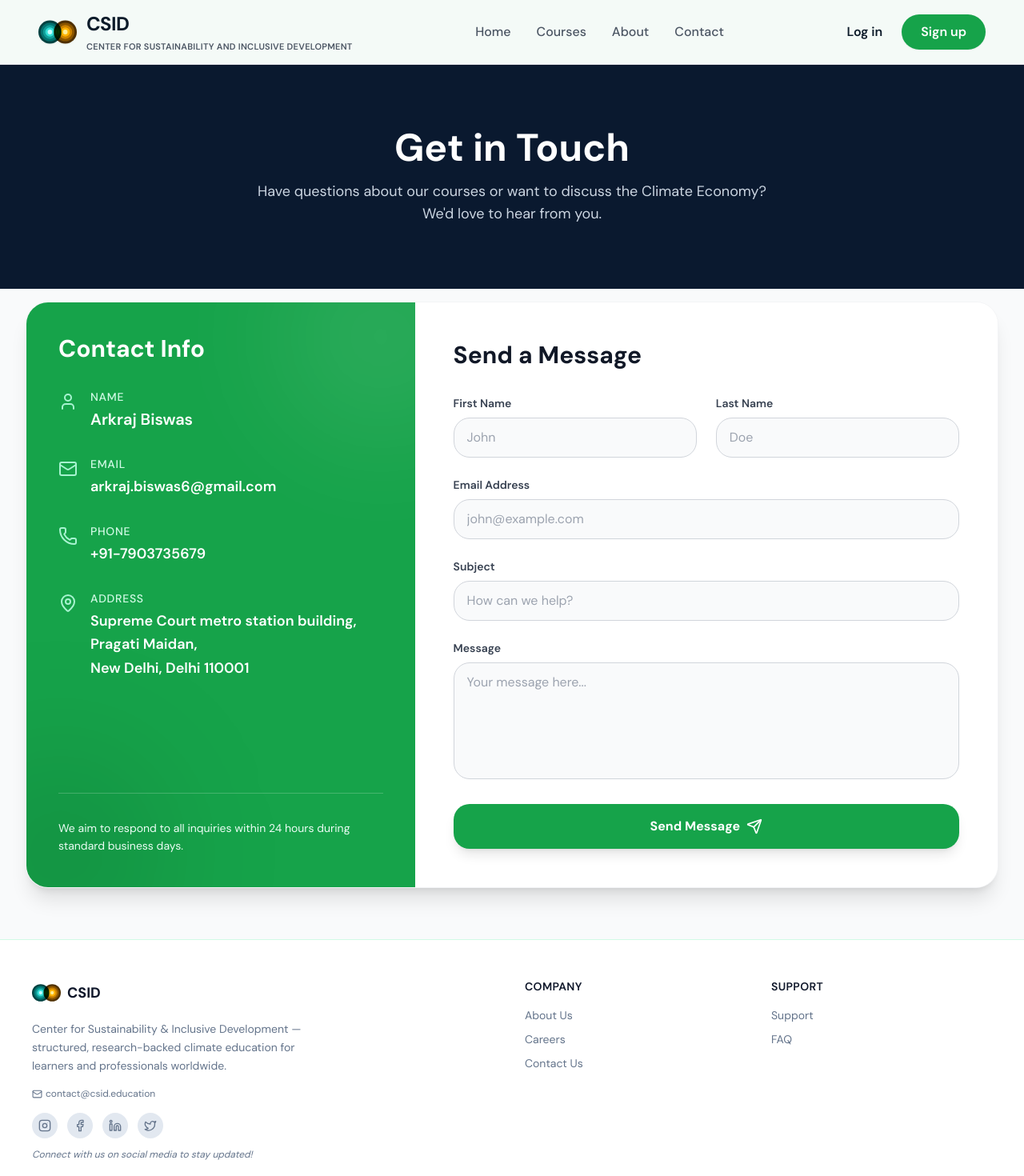
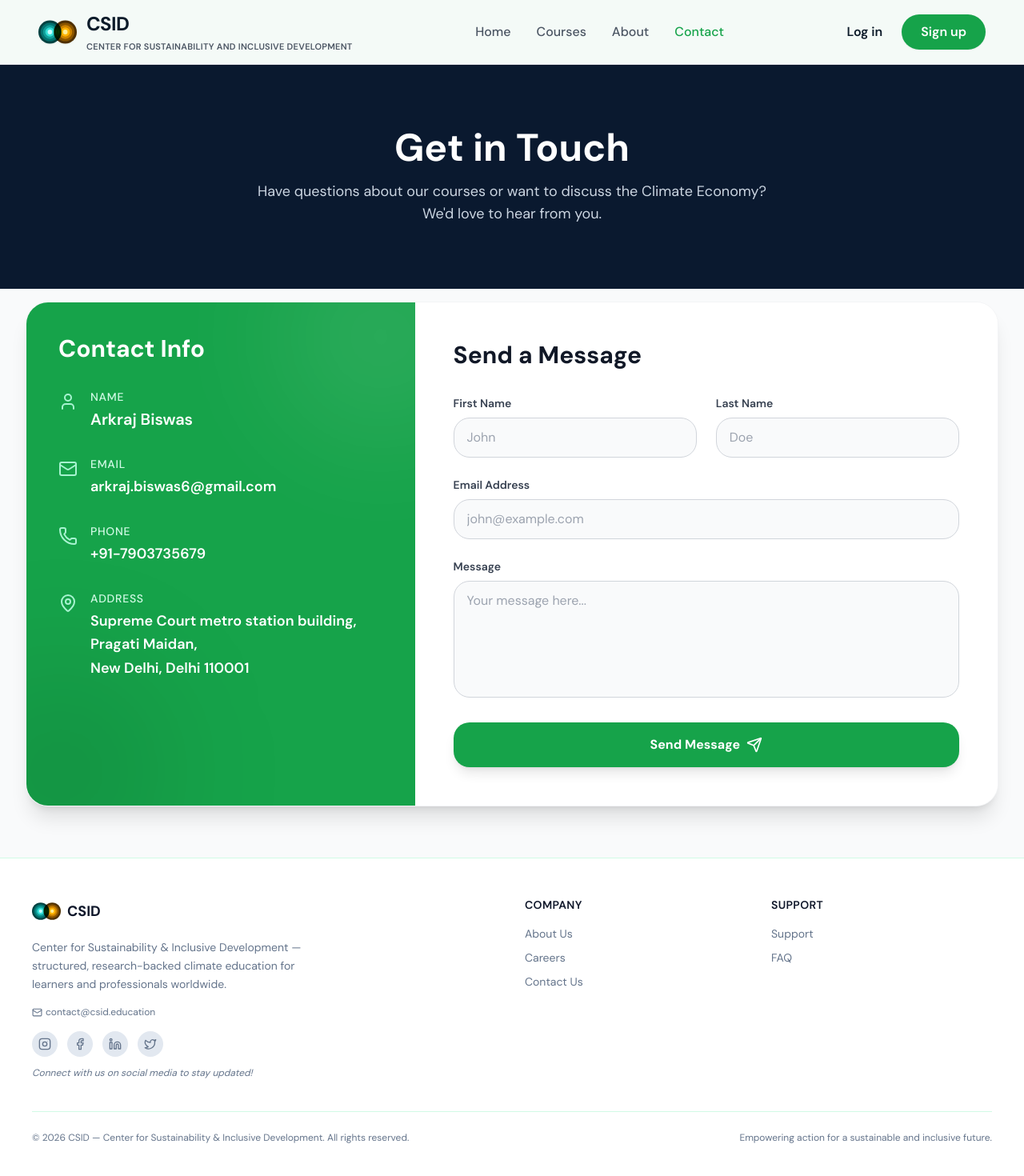
Before and after one commit to Arkraj7/csid, a Next.js app: page /csid/contact in a window 1280 px wide. Shown: the top 1470 px of the page at 80% size. Built offline with nearby package versions, Linux system fonts and the light colour scheme.

Commit message:
Update page.tsx

```diff
--- a/src/app/contact/page.tsx
+++ b/src/app/contact/page.tsx
@@ -6,10 +6,10 @@ import Footer from '@/components/Footer';
 export default function ContactPage() {
   return (
     <div className="min-h-screen bg-gray-50 flex flex-col font-sans">
-      <Navbar />
+      <Navbar currentPath="/contact" />
 
       <main className="flex-grow">
-        {/* Contact Header (Night Mode Style) */}
+        {/* Contact Header */}
         <div className="bg-[#0A192F] py-20 px-4 sm:px-6 lg:px-8 relative overflow-hidden text-center">
           <div className="absolute inset-0 bg-gradient-to-br from-primary/20 via-transparent to-transparent opacity-50" />
           <div className="absolute top-0 right-0 w-96 h-96 bg-primary/10 rounded-full blur-[100px] translate-x-1/3 -translate-y-1/3" />
@@ -79,12 +79,6 @@ export default function ContactPage() {
                   </div>
                 </div>
               </div>
-
-              <div className="relative z-10 mt-16 pt-8 border-t border-white/20">
-                <p className="text-sm text-emerald-50 leading-relaxed">
-                  We aim to respond to all inquiries within 24 hours during standard business days.
-                </p>
-              </div>
             </div>
 
             {/* Right Side: Contact Form */}
@@ -108,11 +102,6 @@ export default function ContactPage() {
                 </div>
 
                 <div>
-                  <label className="block text-sm font-semibold text-gray-700 mb-2">Subject</label>
-                  <input type="text" className="w-full px-4 py-3 rounded-xl border border-gray-300 focus:ring-2 focus:ring-primary focus:border-transparent outline-none transition-all bg-gray-50 focus:bg-white" placeholder="How can we help?" />
-                </div>
-
-                <div>
                   <label className="block text-sm font-semibold text-gray-700 mb-2">Message</label>
                   <textarea rows={5} className="w-full px-4 py-3 rounded-xl border border-gray-300 focus:ring-2 focus:ring-primary focus:border-transparent outline-none transition-all resize-none bg-gray-50 focus:bg-white" placeholder="Your message here..."></textarea>
                 </div>
```
